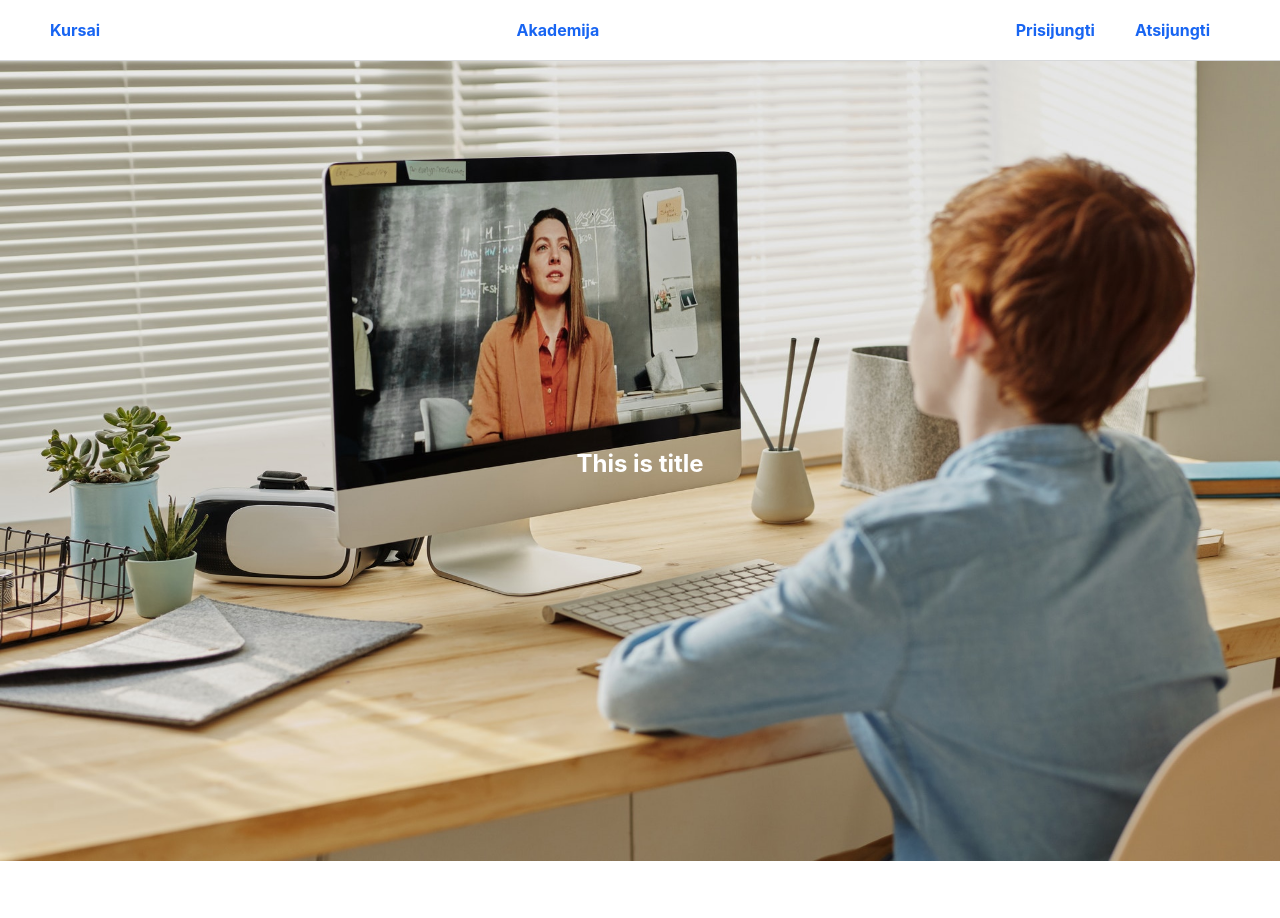
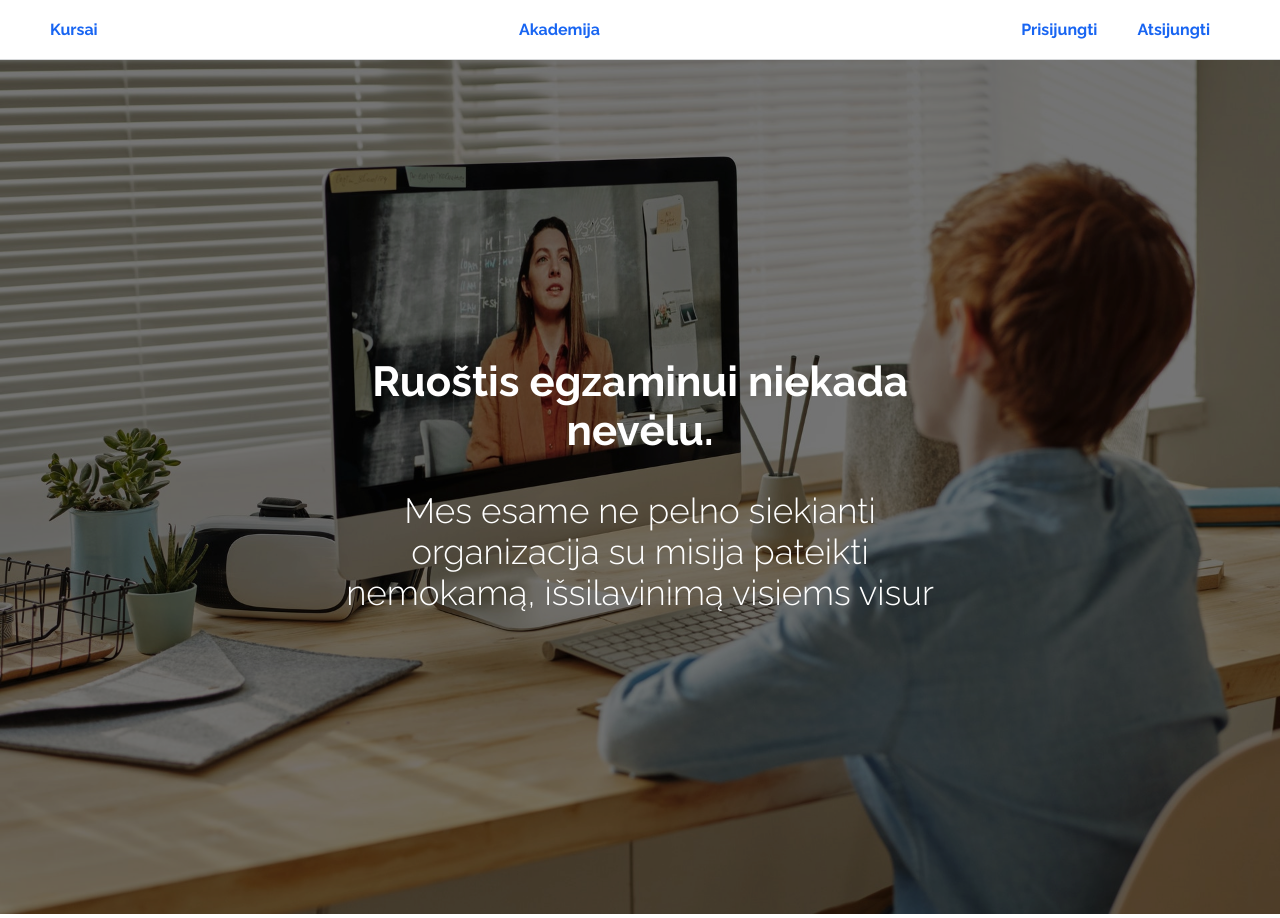
Before and after one commit to ArnasDickus/Akademija, a React (Create React App) app: page / in a window 1280 px wide. Before the commit the page ends 865 px from the top, so only its background shows below. Built offline with nearby package versions, Linux system fonts and the light colour scheme.

Commit message:
landing page hero section finished

```diff
--- a/public/index.html
+++ b/public/index.html
@@ -19,5 +19,7 @@
     <noscript>You need to enable JavaScript to run this app.</noscript>
     <div id="root"></div>
 
+    <link href="https://fonts.googleapis.com/css2?family=Raleway:wght@300;700&display=swap" rel="stylesheet">
+
   </body>
 </html>
--- a/src/baseScss/global/mixins.scss
+++ b/src/baseScss/global/mixins.scss
@@ -1,19 +1,19 @@
 /* 768px */
 // Taken from my old css.
 @mixin atSmall {
-  @media (min-width: 48em) {
+  @media (max-width: 48em) {
     @content;
   }
 }
 /* 1024px */
 @mixin atMedium {
-  @media (min-width: 64em) {
+  @media (max-width: 64em) {
     @content;
   }
 }
 /* 1366px */
 @mixin atLarge {
-  @media (min-width: 83.375em) {
+  @media (max-width: 83.375em) {
     @content;
   }
 }
--- a/src/index.scss
+++ b/src/index.scss
@@ -1,8 +1,6 @@
 body {
   margin: 0;
-  font-family: -apple-system, BlinkMacSystemFont, 'Segoe UI', 'Roboto', 'Oxygen',
-    'Ubuntu', 'Cantarell', 'Fira Sans', 'Droid Sans', 'Helvetica Neue',
-    sans-serif;
+  font-family: 'Raleway', sans-serif;
   -webkit-font-smoothing: antialiased;
   -moz-osx-font-smoothing: grayscale;
 }
--- a/src/pages/home/sections/hero.module.scss
+++ b/src/pages/home/sections/hero.module.scss
@@ -1,3 +1,6 @@
+@import '../../../baseScss/global/mixins';
+
+
 .container {
   position: relative;
   text-align: center;
@@ -12,6 +15,33 @@
 }
 
 .img {
+  filter: brightness(50%);
   width: 100%;
-  max-height: 100vh;
+  max-height: 871px;
 }
+
+.title {
+  font-size: 42px;
+
+  @include tablet {
+    font-size: 30px;
+  }
+
+  @include GetInTouch {
+    font-size: 20px;
+  }
+
+
+}
+
+.subtitle {
+  font-size: 35px;
+
+  @include tablet {
+    font-size: 20px;
+  }
+
+  @include GetInTouch {
+    font-size: 10px;
+  }
+}
--- a/src/pages/home/sections/hero.section.js
+++ b/src/pages/home/sections/hero.section.js
@@ -1,7 +1,6 @@
 import React from 'react';
 import HeroImage from '../../../assets/hero.jpg';
 import classes from './hero.module.scss';
-
 
 
 const Hero = () => {
@@ -10,7 +9,10 @@ const Hero = () => {
                 <img className={classes.img} src={HeroImage} alt="" />
 
                 <div className={classes.textContainer}>
-                    <h2>This is title</h2>
+                    <h1 className={classes.title}>
+                        Ruoštis egzaminui niekada nevėlu.
+                    </h1>
+                    <p className={classes.subtitle}>Mes esame ne pelno siekianti organizacija su misija pateikti nemokamą, išsilavinimą visiems visur</p>
                 </div>
             </div>
     )
```
